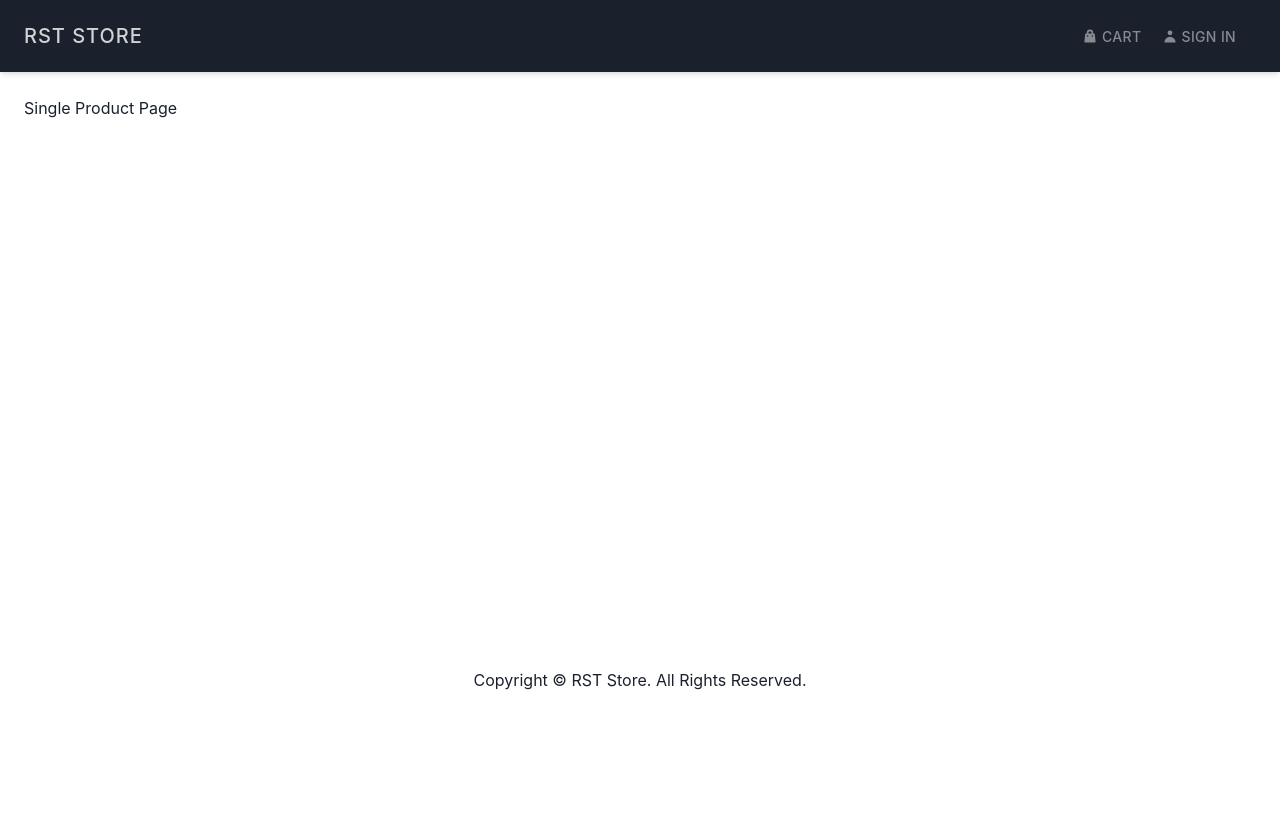
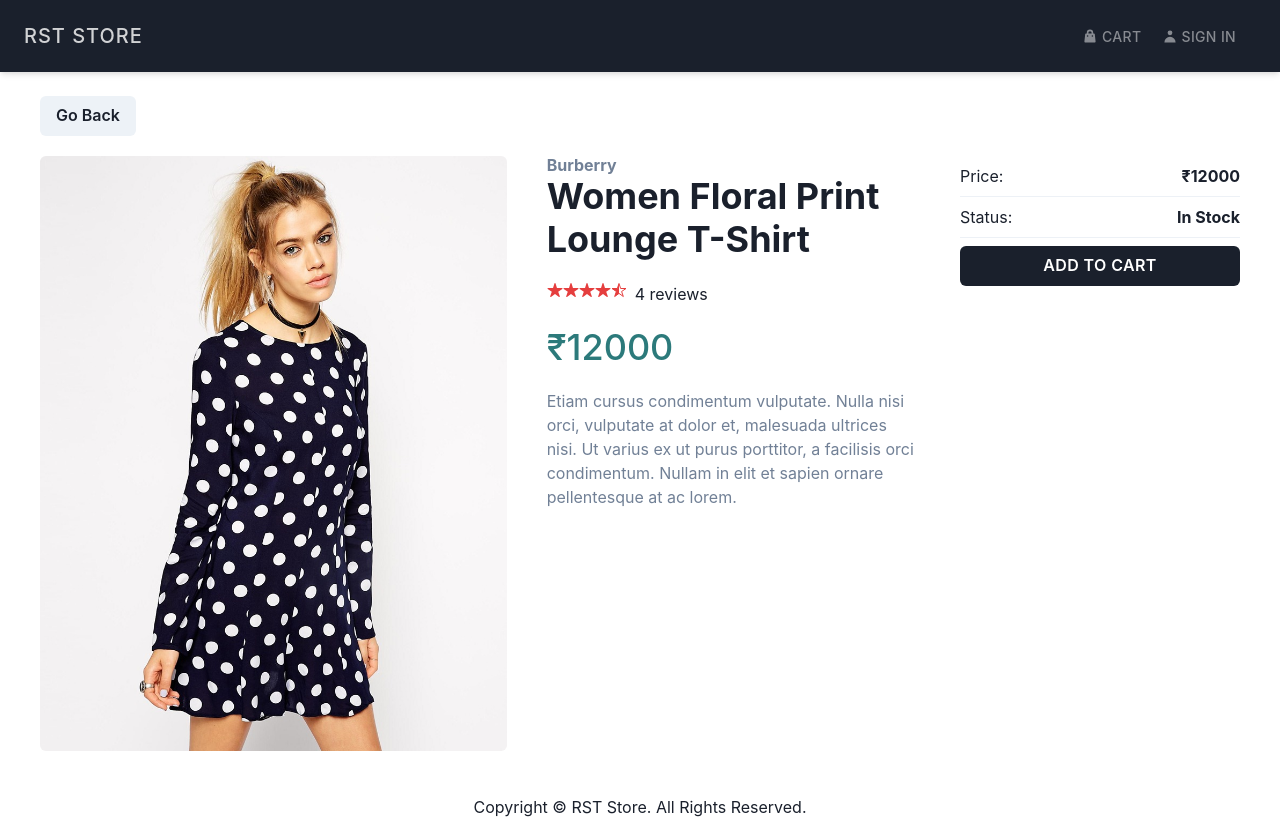
Before and after one commit to rstforumdev/rststore, a React (Create React App) app in the folder frontend/: page /product/1 in a window 1280 px wide. Before the commit the page ends 800 px from the top, so only its background shows below. Built offline with nearby package versions, Linux system fonts and the light colour scheme.

Commit message:
6. Built the Product Details Screen and made a few adjustments to other components whereever needed.

```diff
--- a/frontend/src/App.js
+++ b/frontend/src/App.js
@@ -1,6 +1,6 @@
 import React from 'react'
 import { BrowserRouter as Router, Route } from 'react-router-dom'
-import { Flex } from '@chakra-ui/react'
+import { Flex, Container } from '@chakra-ui/react'
 import Header from './components/Header'
 import Footer from './components/Footer'
 import HomeScreen from './screens/HomeScreen'
@@ -10,10 +10,12 @@ const App = () => {
   return (
     <Router>
       <Header />
-      <Flex mt='72px' as='main' minH='xl' py='6' px='6' direction='column'>
-        <Route path='/' exact component={HomeScreen} />
-        <Route path='/product/:id' component={ProductScreen} />
-      </Flex>
+      <Container maxW='8xl'>
+        <Flex mt='72px' as='main' minH='xl' py='6' px='6' direction='column'>
+          <Route path='/' exact component={HomeScreen} />
+          <Route path='/product/:id' component={ProductScreen} />
+        </Flex>
+      </Container>
       <Footer />
     </Router>
   )
--- a/frontend/src/components/Product.js
+++ b/frontend/src/components/Product.js
@@ -23,6 +23,7 @@ const Product = ({ product }) => {
           src={product.image}
           alt={product.name}
           h='380px'
+          w='full'
           objectFit='cover'
         />
         <Flex
@@ -39,7 +40,7 @@ const Product = ({ product }) => {
               value={product.rating}
               text={`${product.numReviews} reviews`}
             />
-            <Text fontSize='2xl' fontWeight='medium' color='blue.600'>
+            <Text fontSize='2xl' fontWeight='medium' color='teal.600'>
               ₹{product.price}
             </Text>
           </Flex>
--- a/frontend/src/components/Rating.js
+++ b/frontend/src/components/Rating.js
@@ -3,10 +3,12 @@ import { Icon, Flex, Text, Box } from '@chakra-ui/react'
 import { IoStar, IoStarOutline, IoStarHalf } from 'react-icons/io5'
 import PropTypes from 'prop-types'
 
-const Rating = ({ value, text, color = 'red.500' }) => {
+const Rating = ({ value, text, alignment, color = 'red.500' }) => {
   return (
-    <Flex alignItems='flex-star' direction='column'>
-      <Box>
+    <Flex
+      alignItems='flex-start'
+      direction={alignment === 'single' ? 'row' : 'column'}>
+      <Box lineHeight='1.3'>
         <Icon
           color={color}
           as={value >= 1 ? IoStar : value >= 0.5 ? IoStarHalf : IoStarOutline}
@@ -28,7 +30,7 @@ const Rating = ({ value, text, color = 'red.500' }) => {
           as={value >= 5 ? IoStar : value >= 4.5 ? IoStarHalf : IoStarOutline}
         />
       </Box>
-      <Text ml='1'>{text && text}</Text>
+      <Text ml={alignment === 'single' ? 2 : 0}>{text && text}</Text>
     </Flex>
   )
 }
--- a/frontend/src/products.js
+++ b/frontend/src/products.js
@@ -99,7 +99,7 @@ const products = [
     brand: 'Chanel',
     category: 'Women Fashion',
     price: 9500,
-    countInStock: 18,
+    countInStock: 0,
     rating: 4.2,
     numReviews: 5
   }
--- a/frontend/src/screens/ProductScreen.js
+++ b/frontend/src/screens/ProductScreen.js
@@ -1,7 +1,81 @@
 import React from 'react'
+import { Link as RouterLink } from 'react-router-dom'
+import {
+  Flex,
+  Grid,
+  Image,
+  Heading,
+  Text,
+  Button,
+  Container,
+  Divider,
+  Tag
+} from '@chakra-ui/react'
+import Rating from '../components/Rating'
+import products from '../products'
 
-const ProductScreen = () => {
-  return <h1>Single Product Page</h1>
+const ProductScreen = ({ match }) => {
+  const product = products.find(p => p._id === match.params.id)
+  // console.log(product)
+
+  return (
+    <>
+      <Flex mb='5'>
+        <Button as={RouterLink} to='/' colorScheme='gray'>
+          Go Back
+        </Button>
+      </Flex>
+      <Grid templateColumns='5fr 4fr 3fr' gap='10'>
+        <Image src={product.image} alt={product.name} borderRadius='md' />
+        <Flex direction='column'>
+          <Heading as='h6' fontSize='base' color='gray.500'>
+            {product.brand}
+          </Heading>
+          <Heading as='h2' fontSize='4xl' mb='5'>
+            {product.name}
+          </Heading>
+          <Rating
+            value={product.rating}
+            text={`${product.numReviews} reviews`}
+            alignment='single'
+          />
+          <Heading
+            as='h5'
+            fontSize='4xl'
+            fontWeight='medium'
+            color='teal.600'
+            mt='5'
+            mb='5'>
+            ₹{product.price}
+          </Heading>
+          <Text color='gray.500'>{product.description}</Text>
+        </Flex>
+        <Flex direction='column'>
+          <Flex justifyContent='space-between' py='2'>
+            <Text>Price:</Text>
+            <Text fontWeight='bold'>₹{product.price}</Text>
+          </Flex>
+          <Divider />
+          <Flex justifyContent='space-between' py='2'>
+            <Text>Status:</Text>
+            <Text fontWeight='bold'>
+              {product.countInStock > 0 ? 'In Stock' : 'Not Available'}
+            </Text>
+          </Flex>
+          <Divider />
+          <Button
+            bgColor='gray.800'
+            textTransform='uppercase'
+            letterSpacing='wide'
+            colorScheme='teal'
+            my='2'
+            disabled={product.countInStock === 0}>
+            Add To Cart
+          </Button>
+        </Flex>
+      </Grid>
+    </>
+  )
 }
 
 export default ProductScreen
```
